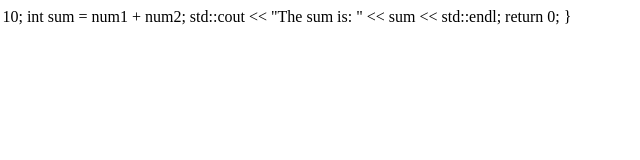
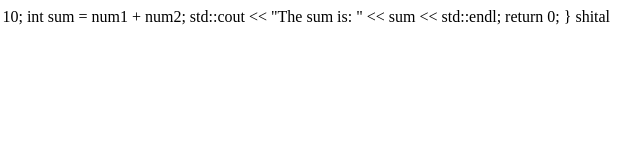
Before and after one commit to cshital5599/repository1, a plain HTML site: page index.html in a window 1280 px wide. Shown: the full height of the page, 309-949 px from the left. Drawn offline with Linux system fonts and the light colour scheme.

Commit message:
Update index.html repo1

```diff
--- a/index.html
+++ b/index.html
@@ -7,3 +7,4 @@
   std::cout << "The sum is: " << sum << std::endl;
   return 0;
 }
+shital
```
